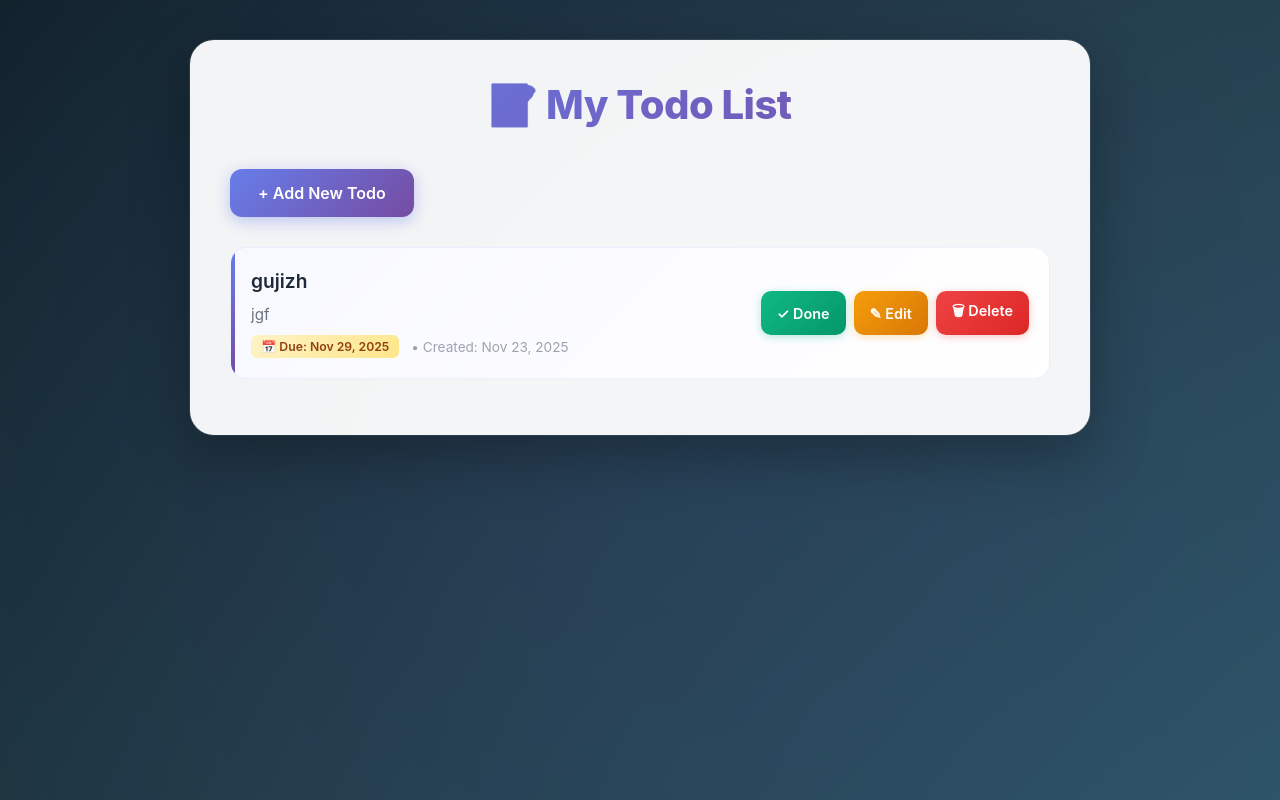
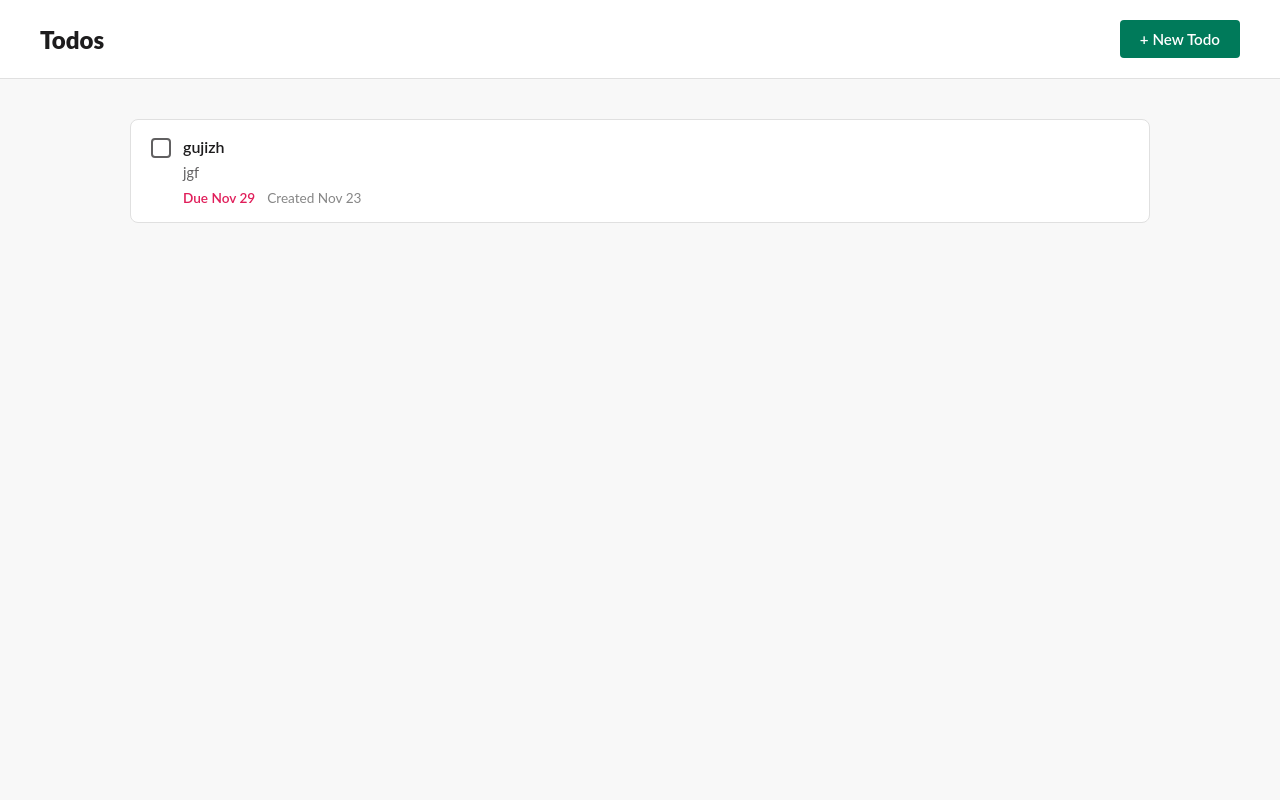
Before and after one commit to BuraYu/todo-python-v, a Django app: page / in a window 1280 px wide. Run offline with Django 5.2, Linux system fonts and the light colour scheme; data comes from the database, SQL or seed files in the repository.

Commit message:
design: redesign UI with clean Slack-inspired interface

```diff
--- a/todo/templates/todo/home.html
+++ b/todo/templates/todo/home.html
@@ -3,7 +3,7 @@
 <head>
     <meta charset="UTF-8">
     <meta name="viewport" content="width=device-width, initial-scale=1.0">
-    <title>Todo List</title>
+    <title>Todos</title>
     <style>
         * {
             margin: 0;
@@ -12,269 +12,248 @@
         }
 
         body {
-            font-family: 'Inter', -apple-system, BlinkMacSystemFont, 'Segoe UI', Roboto, sans-serif;
-            background: linear-gradient(135deg, #0f2027 0%, #203a43 50%, #2c5364 100%);
+            font-family: 'Lato', -apple-system, BlinkMacSystemFont, 'Segoe UI', sans-serif;
+            background: #f8f8f8;
             min-height: 100vh;
-            padding: 40px 20px;
-            position: relative;
-            overflow-x: hidden;
+            color: #1d1c1d;
         }
 
-        body::before {
-            content: '';
-            position: fixed;
-            top: -50%;
-            right: -50%;
-            width: 200%;
-            height: 200%;
-            background: radial-gradient(circle, rgba(99, 102, 241, 0.1) 0%, transparent 70%);
-            animation: rotate 20s linear infinite;
+        .header {
+            background: #fff;
+            border-bottom: 1px solid #e0e0e0;
+            padding: 20px 40px;
+            display: flex;
+            justify-content: space-between;
+            align-items: center;
+            position: sticky;
+            top: 0;
+            z-index: 100;
         }
 
-        @keyframes rotate {
-            from { transform: rotate(0deg); }
-            to { transform: rotate(360deg); }
+        h1 {
+            font-size: 1.5em;
+            font-weight: 900;
+            color: #1d1c1d;
+        }
+
+        .add-btn {
+            background: #007a5a;
+            color: white;
+            padding: 10px 20px;
+            text-decoration: none;
+            border-radius: 4px;
+            font-weight: 600;
+            font-size: 0.95em;
+            transition: background 0.2s;
+        }
+
+        .add-btn:hover {
+            background: #006644;
         }
 
         .container {
-            max-width: 900px;
+            max-width: 1100px;
             margin: 0 auto;
-            background: rgba(255, 255, 255, 0.95);
-            backdrop-filter: blur(20px);
-            border-radius: 24px;
-            box-shadow: 0 20px 60px rgba(0, 0, 0, 0.3), 0 0 0 1px rgba(255, 255, 255, 0.1);
-            padding: 40px;
-            position: relative;
-            z-index: 1;
+            padding: 40px 40px;
         }
 
-        h1 {
-            background: linear-gradient(135deg, #667eea 0%, #764ba2 100%);
-            -webkit-background-clip: text;
-            -webkit-text-fill-color: transparent;
-            background-clip: text;
-            font-size: 2.5em;
-            font-weight: 800;
-            margin-bottom: 40px;
-            text-align: center;
-            letter-spacing: -0.5px;
-        }
-
-        .add-btn {
-            display: inline-flex;
-            align-items: center;
-            gap: 8px;
-            background: linear-gradient(135deg, #667eea 0%, #764ba2 100%);
-            color: white;
-            padding: 14px 28px;
-            text-decoration: none;
-            border-radius: 12px;
-            margin-bottom: 30px;
-            font-weight: 600;
-            transition: all 0.3s cubic-bezier(0.4, 0, 0.2, 1);
-            box-shadow: 0 4px 15px rgba(102, 126, 234, 0.4);
-        }
-
-        .add-btn:hover {
-            transform: translateY(-2px);
-            box-shadow: 0 6px 20px rgba(102, 126, 234, 0.6);
-        }
-
-        .add-btn:active {
-            transform: translateY(0);
+        .todo-list {
+            background: white;
+            border: 1px solid #e0e0e0;
+            border-radius: 8px;
+            overflow: hidden;
         }
 
         .todo-item {
-            background: linear-gradient(135deg, #f8f9ff 0%, #ffffff 100%);
-            padding: 20px;
-            margin-bottom: 16px;
-            border-radius: 16px;
+            padding: 16px 20px;
+            border-bottom: 1px solid #e8e8e8;
             display: flex;
-            justify-content: space-between;
-            align-items: center;
-            border: 1px solid rgba(102, 126, 234, 0.1);
-            transition: all 0.3s cubic-bezier(0.4, 0, 0.2, 1);
-            position: relative;
-            overflow: hidden;
+            align-items: flex-start;
+            gap: 12px;
+            transition: background 0.15s;
         }
 
-        .todo-item::before {
-            content: '';
-            position: absolute;
-            left: 0;
-            top: 0;
-            height: 100%;
-            width: 4px;
-            background: linear-gradient(180deg, #667eea 0%, #764ba2 100%);
-            transition: width 0.3s ease;
+        .todo-item:last-child {
+            border-bottom: none;
         }
 
         .todo-item:hover {
-            transform: translateX(4px);
-            box-shadow: 0 8px 25px rgba(102, 126, 234, 0.15);
-        }
-
-        .todo-item:hover::before {
-            width: 6px;
+            background: #f9f9f9;
         }
 
         .todo-item.completed {
-            background: linear-gradient(135deg, #f0f0f0 0%, #e8e8e8 100%);
-            opacity: 0.7;
+            background: #fafafa;
+            opacity: 0.6;
         }
 
-        .todo-item.completed::before {
-            background: linear-gradient(180deg, #10b981 0%, #059669 100%);
+        .todo-checkbox {
+            width: 20px;
+            height: 20px;
+            border: 2px solid #616061;
+            border-radius: 4px;
+            flex-shrink: 0;
+            margin-top: 2px;
+            cursor: pointer;
+            display: flex;
+            align-items: center;
+            justify-content: center;
+            transition: all 0.2s;
+        }
+
+        .todo-item.completed .todo-checkbox {
+            background: #007a5a;
+            border-color: #007a5a;
+        }
+
+        .todo-item.completed .todo-checkbox::after {
+            content: '✓';
+            color: white;
+            font-size: 14px;
+            font-weight: bold;
+        }
+
+        .todo-content {
+            flex: 1;
+            min-width: 0;
+        }
+
+        .todo-content h3 {
+            font-size: 1em;
+            font-weight: 600;
+            color: #1d1c1d;
+            margin-bottom: 4px;
+            line-height: 1.4;
         }
 
         .todo-item.completed .todo-content h3 {
             text-decoration: line-through;
-            color: #999;
-        }
-
-        .todo-content {
-            flex: 1;
-            padding-right: 20px;
-        }
-
-        .todo-content h3 {
-            color: #1f2937;
-            font-size: 1.2em;
-            font-weight: 600;
-            margin-bottom: 8px;
-            line-height: 1.4;
+            color: #616061;
         }
 
         .todo-content p {
-            color: #6b7280;
-            font-size: 0.95em;
-            line-height: 1.6;
-            margin-bottom: 8px;
+            color: #616061;
+            font-size: 0.9em;
+            line-height: 1.5;
+            margin-bottom: 6px;
         }
 
         .todo-meta {
             display: flex;
             gap: 12px;
             font-size: 0.85em;
-            color: #9ca3af;
-            align-items: center;
+            color: #868686;
+            margin-top: 4px;
         }
 
         .due-date {
-            display: inline-flex;
-            align-items: center;
-            gap: 4px;
-            background: linear-gradient(135deg, #fef3c7 0%, #fde68a 100%);
-            color: #92400e;
-            padding: 4px 10px;
-            border-radius: 6px;
+            color: #e01e5a;
             font-weight: 600;
-            font-size: 0.9em;
         }
 
         .todo-actions {
             display: flex;
-            gap: 8px;
-            flex-shrink: 0;
+            gap: 6px;
+            opacity: 0;
+            transition: opacity 0.2s;
+        }
+
+        .todo-item:hover .todo-actions {
+            opacity: 1;
         }
 
         .btn {
-            padding: 10px 16px;
-            border: none;
-            border-radius: 10px;
+            padding: 6px 12px;
+            border: 1px solid #ddd;
+            background: white;
+            border-radius: 4px;
             cursor: pointer;
             text-decoration: none;
-            font-size: 0.9em;
-            font-weight: 600;
-            transition: all 0.3s cubic-bezier(0.4, 0, 0.2, 1);
-            display: inline-flex;
-            align-items: center;
-            gap: 4px;
+            font-size: 0.85em;
+            color: #1d1c1d;
+            transition: all 0.15s;
             white-space: nowrap;
         }
 
         .btn:hover {
-            transform: translateY(-2px);
-        }
-
-        .btn:active {
-            transform: translateY(0);
+            background: #f8f8f8;
+            border-color: #ccc;
         }
 
         .btn-toggle {
-            background: linear-gradient(135deg, #10b981 0%, #059669 100%);
-            color: white;
-            box-shadow: 0 2px 8px rgba(16, 185, 129, 0.3);
+            border-color: #007a5a;
+            color: #007a5a;
         }
 
         .btn-toggle:hover {
-            box-shadow: 0 4px 12px rgba(16, 185, 129, 0.4);
+            background: #007a5a;
+            color: white;
         }
 
         .btn-edit {
-            background: linear-gradient(135deg, #f59e0b 0%, #d97706 100%);
-            color: white;
-            box-shadow: 0 2px 8px rgba(245, 158, 11, 0.3);
+            border-color: #0b6ab0;
+            color: #0b6ab0;
         }
 
         .btn-edit:hover {
-            box-shadow: 0 4px 12px rgba(245, 158, 11, 0.4);
+            background: #0b6ab0;
+            color: white;
         }
 
         .btn-delete {
-            background: linear-gradient(135deg, #ef4444 0%, #dc2626 100%);
-            color: white;
-            box-shadow: 0 2px 8px rgba(239, 68, 68, 0.3);
+            border-color: #e01e5a;
+            color: #e01e5a;
         }
 
         .btn-delete:hover {
-            box-shadow: 0 4px 12px rgba(239, 68, 68, 0.4);
+            background: #e01e5a;
+            color: white;
         }
 
         .empty-state {
             text-align: center;
-            padding: 60px 40px;
-            color: #9ca3af;
+            padding: 80px 40px;
+            color: #868686;
         }
 
         .empty-state p {
-            font-size: 1.2em;
-            margin-bottom: 24px;
-            line-height: 1.6;
+            font-size: 1.1em;
+            margin-bottom: 20px;
         }
 
         @media (max-width: 768px) {
+            .header {
+                padding: 16px 20px;
+            }
+
             .container {
-                padding: 24px;
+                padding: 20px 16px;
             }
 
             .todo-item {
-                flex-direction: column;
-                align-items: flex-start;
-                gap: 16px;
+                flex-wrap: wrap;
             }
 
             .todo-actions {
+                opacity: 1;
                 width: 100%;
                 justify-content: flex-end;
-            }
-
-            .btn {
-                font-size: 0.85em;
-                padding: 8px 12px;
+                margin-top: 8px;
             }
         }
     </style>
 </head>
 <body>
+    <div class="header">
+        <h1>Todos</h1>
+        <a href="{% url 'todo_create' %}" class="add-btn">+ New Todo</a>
+    </div>
+
     <div class="container">
-        <h1>📝 My Todo List</h1>
-
-        <a href="{% url 'todo_create' %}" class="add-btn">+ Add New Todo</a>
-
         {% if todos %}
+            <div class="todo-list">
                 {% for todo in todos %}
                 <div class="todo-item {% if todo.completed %}completed{% endif %}">
+                    <a href="{% url 'todo_toggle' todo.pk %}" class="todo-checkbox"></a>
                     <div class="todo-content">
                         <h3>{{ todo.title }}</h3>
                         {% if todo.description %}
@@ -282,24 +261,22 @@
                         {% endif %}
                         <div class="todo-meta">
                             {% if todo.due_date %}
-                            <span class="due-date">📅 Due: {{ todo.due_date|date:"M d, Y" }}</span>
+                                <span class="due-date">Due {{ todo.due_date|date:"M d" }}</span>
                             {% endif %}
-                        <span>• Created: {{ todo.created_at|date:"M d, Y" }}</span>
+                            <span>Created {{ todo.created_at|date:"M d" }}</span>
                         </div>
                     </div>
                     <div class="todo-actions">
-                    <a href="{% url 'todo_toggle' todo.pk %}" class="btn btn-toggle">
-                        {% if todo.completed %}✗ Undo{% else %}✓ Done{% endif %}
-                    </a>
-                    <a href="{% url 'todo_edit' todo.pk %}" class="btn btn-edit">✎ Edit</a>
+                        <a href="{% url 'todo_edit' todo.pk %}" class="btn btn-edit">Edit</a>
                         <a href="{% url 'todo_delete' todo.pk %}" class="btn btn-delete"
-                       onclick="return confirm('Are you sure you want to delete this todo?')">🗑 Delete</a>
+                           onclick="return confirm('Delete this todo?')">Delete</a>
                     </div>
                 </div>
                 {% endfor %}
+            </div>
         {% else %}
             <div class="empty-state">
-                <p>No todos yet! Start by adding your first task.</p>
+                <p>No todos yet. Click "+ New Todo" to get started.</p>
             </div>
         {% endif %}
     </div>
```
Also changed, not shown: todo/templates/todo/base.html (+54 -109 lines). Lines whose indentation alone changed are shown as unchanged.
